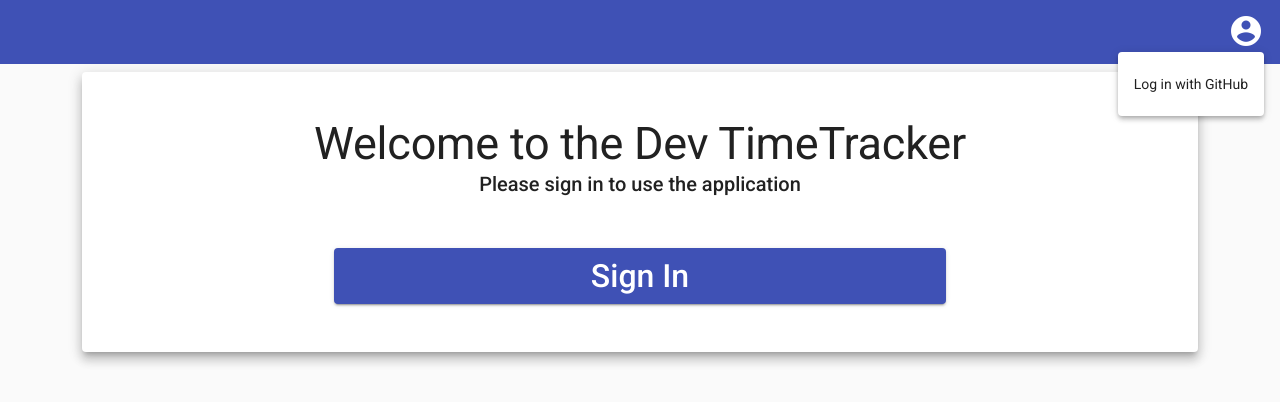
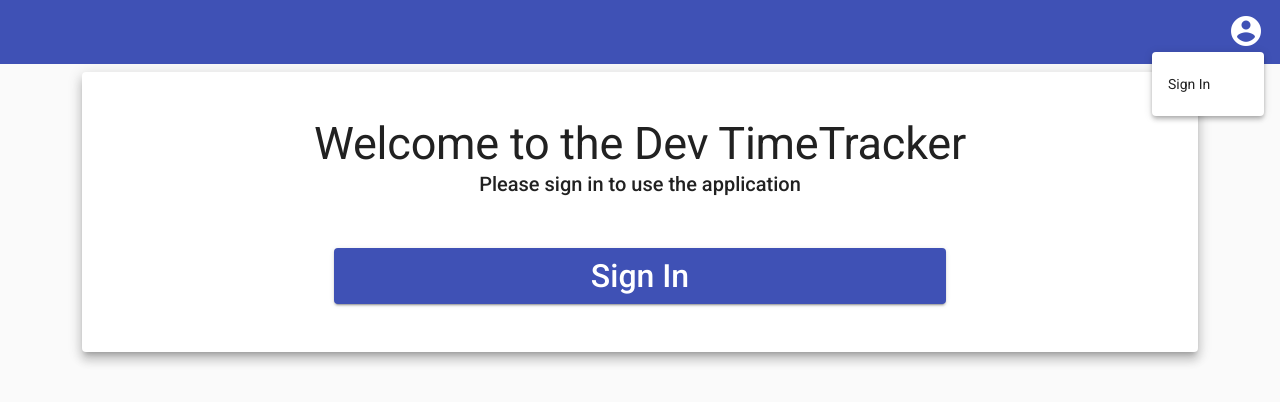
Before and after one commit to hulksmash92/TimeTracker, an Angular app in the folder ClientApp/: page / in a window 1280 px wide. Both pictures are taken after a click on the button "account_circle". Shown: the top 402 px of the page. Built offline with nearby package versions, Linux system fonts and the light colour scheme; no server answers.

Commit message:
refactor(ClientApp): change user menu log in with github option to sign in, with redirect to /auth page

```diff
--- a/ClientApp/src/app/components/user-menu/user-menu.component.html
+++ b/ClientApp/src/app/components/user-menu/user-menu.component.html
@@ -17,8 +17,8 @@
 <mat-menu #userMenu="matMenu">
     <ng-template matMenuContent>
         <ng-container *ngIf="!user; else loggedInMenu">
-            <button mat-menu-item (click)="handleGitHubLogin()">
-                Log in with GitHub
+            <button mat-menu-item routerLink="/auth">
+                Sign In
             </button>
         </ng-container>
 
--- a/ClientApp/src/app/components/user-menu/user-menu.component.ts
+++ b/ClientApp/src/app/components/user-menu/user-menu.component.ts
@@ -33,11 +33,4 @@ export class UserMenuComponent implements OnInit {
     }
   }
 
-  /**
-   * Handles the click event for the sign in with github button
-   */
-  handleGitHubLogin(): void {
-    this.authService.gitHubLogin();
-  }
-
 }
```
Also changed, not shown: 1 other file (tests, documents, lock files or other folders).
